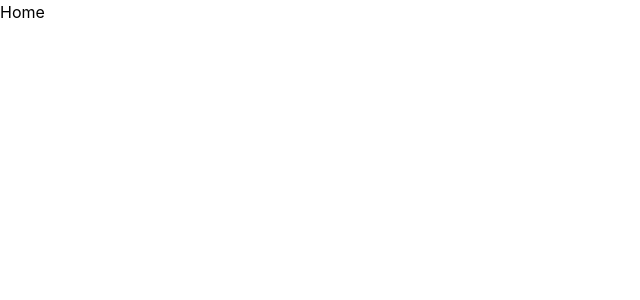
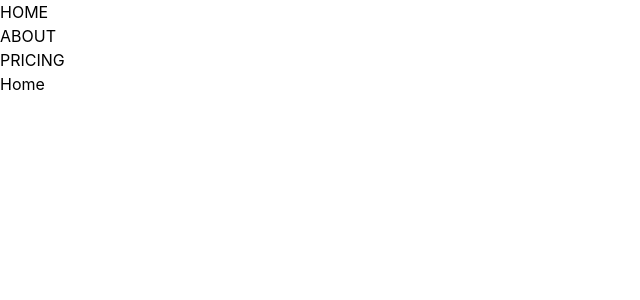
Before and after one commit to Ameer2000Mzori/Strapi-Clone-React, a React (Create React App) app: page / in a window 1280 px wide. Shown: the top 300 px of the page, without its empty margins (0-640 px from the left). Built offline with nearby package versions, Linux system fonts and the light colour scheme.

Commit message:
added new file with navbar and more

```diff
--- a/src/App.js
+++ b/src/App.js
@@ -1,7 +1,12 @@
-import react from 'react'
 import Home from './component/Home.jsx'
+import Navbar from './component/Navbar.jsx'
 function App() {
-  return <Home />
+  return (
+    <>
+      <Navbar />
+      <Home />
+    </>
+  )
 }
 
 export default App
--- /dev/null
+++ b/src/component/Navbar.jsx
@@ -0,0 +1,23 @@
+import React from 'react'
+
+const Navbar = () => {
+  return (
+    <>
+      <div>
+        <ul>
+          <li>
+            <p>HOME</p>
+          </li>
+          <li>
+            <p>ABOUT</p>
+          </li>
+          <li>
+            <p>PRICING</p>
+          </li>
+        </ul>
+      </div>
+    </>
+  )
+}
+
+export default Navbar
```
